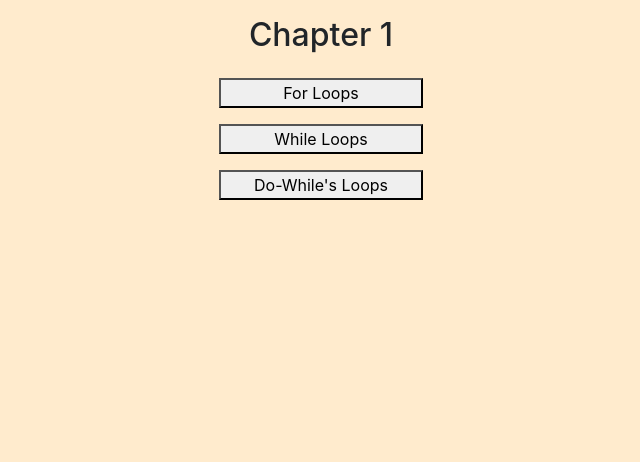
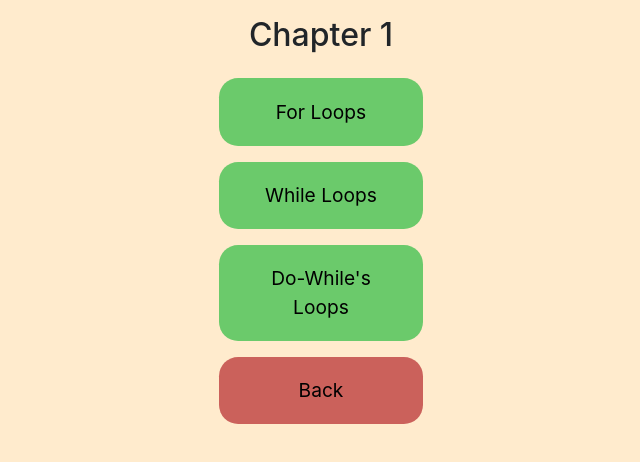
Before and after one commit to JosuaHall/codequestgame, a React (Create React App) app: page /chapter/1 in a window 1280 px wide. Shown: the top 462 px of the page, without its empty margins (319-959 px from the left). Built offline with nearby package versions, Linux system fonts and the light colour scheme.

Commit message:
added challenge navigation

```diff
--- a/src/App.js
+++ b/src/App.js
@@ -1,15 +1,20 @@
-import React, { useEffect } from "react";
-import { Routes, Route, Navigate } from "react-router-dom";
+import React from "react";
+import { Routes, Route } from "react-router-dom";
 import StartPage from "./screens/StartPage";
 import NotFoundPage from "./screens/NotFoundPage";
 import Home from "./screens/Home";
 import ChapterChallengesList from "./screens/ChapterChallengesList";
+import ChapterChallenge from "./screens/ChapterChallenge";
 
 function App() {
   return (
     <div className="App">
       <Routes>
-        <Route path="/Chapter/:id" element={<ChapterChallengesList />} />
+        <Route
+          path="/chapter/:id/challenge/:challengeId"
+          element={<ChapterChallenge />}
+        />
+        <Route path="/chapter/:id" element={<ChapterChallengesList />} />
         <Route path="/home" element={<Home />} />
         <Route path="/" element={<StartPage />} />
         <Route path="" element={<StartPage />} />
--- /dev/null
+++ b/src/components/chapterChallanges/ChallengeButton.jsx
@@ -0,0 +1,14 @@
+import React from "react";
+import { Link, useLocation } from "react-router-dom";
+
+const ChallengeButton = ({ label, id }) => {
+  const { pathname } = useLocation();
+
+  return (
+    <Link to={`${pathname}/challenge/${id}`} className="start-button">
+      {label}
+    </Link>
+  );
+};
+
+export default ChallengeButton;
--- /dev/null
+++ b/src/components/common/BackButton.jsx
@@ -0,0 +1,18 @@
+import React from "react";
+import { useNavigate } from "react-router-dom";
+
+const BackButton = () => {
+  const navigate = useNavigate();
+
+  const handleClick = () => {
+    navigate(-1); // This will navigate back one step in the history
+  };
+
+  return (
+    <button className="back-button" onClick={handleClick}>
+      Back
+    </button>
+  );
+};
+
+export default BackButton;
--- a/src/components/startPage/ChapterMenu.jsx
+++ b/src/components/startPage/ChapterMenu.jsx
@@ -1,5 +1,5 @@
 import React from "react";
-import CapterButton from "./ChapterButton";
+import ChapterButton from "./ChapterButton";
 
 const chapters = [
   { label: "Chapter", number: 1 },
@@ -21,8 +21,12 @@ const ChapterMenu = () => {
     <div className="chapter-menu-container">
       {chapters.map((item) => {
         return (
-          <div key={item.number}>
-            <CapterButton label={item.label} number={item.number} />
+          <div>
+            <ChapterButton
+              key={item.number}
+              label={item.label}
+              number={item.number}
+            />
           </div>
         );
       })}
--- a/src/index.css
+++ b/src/index.css
@@ -30,10 +30,17 @@ code {
 }
 
 .back-button{
-  background-color: rgb(63, 78, 164);
+  background-color: rgb(203, 97, 91);
   font-size: larger;
   padding: 1em 2em;
   text-decoration: none;
+  border-radius: 1em;
+  border: none;
+}
+
+.start-button:hover,
+.back-button:hover {
+  transform: scale(1.02);
 }
 
 
--- /dev/null
+++ b/src/screens/ChapterChallenge.jsx
@@ -0,0 +1,15 @@
+import React from "react";
+import { useParams } from "react-router-dom";
+import BackButton from "../components/common/BackButton";
+
+const ChapterChallenge = () => {
+  const { challengeId } = useParams();
+  return (
+    <div>
+      <h2>{`Chapter Challenge ${challengeId}`}</h2>
+      <BackButton />
+    </div>
+  );
+};
+
+export default ChapterChallenge;
--- a/src/screens/ChapterChallengesList.jsx
+++ b/src/screens/ChapterChallengesList.jsx
@@ -1,20 +1,25 @@
 import React from "react";
 import { useParams } from "react-router-dom";
+import ChallengeButton from "../components/chapterChallanges/ChallengeButton";
+import BackButton from "./../components/common/BackButton";
 
 const challanges = [
   {
+    _id: "asdasdasd",
     name: "For Loops",
     description:
       "Lorem ipsum dolor sit amet consectetur adipisicing elit. Ut facilis voluptatum, quisquam, amet quo velit, eligendi consequatur sequi inventore aperiam ad quis. Reiciendis in, qui alias quis aliquam pariatur maiores?",
     solution_code: [{ line: 1, code: "public void" }],
   },
   {
+    _id: "asdasdasdsad",
     name: "While Loops",
     description:
       "Lorem ipsum dolor sit amet consectetur adipisicing elit. Ut facilis voluptatum, quisquam, amet quo velit, eligendi consequatur sequi inventore aperiam ad quis. Reiciendis in, qui alias quis aliquam pariatur maiores?",
     solution_code: [{ line: 1, code: "{" }],
   },
   {
+    _id: "asdasdasdasfagag",
     name: "Do-While's Loops",
     description:
       "Lorem ipsum dolor sit amet consectetur adipisicing elit. Ut facilis voluptatum, quisquam, amet quo velit, eligendi consequatur sequi inventore aperiam ad quis. Reiciendis in, qui alias quis aliquam pariatur maiores?",
@@ -28,9 +33,10 @@ const ChapterChallengesList = () => {
   return (
     <div className="chapter-challanges-list-container">
       <h2>{`Chapter ${id}`}</h2>
-      {challanges.map((item) => (
-        <button>{item.name}</button>
+      {challanges.map((item, index) => (
+        <ChallengeButton key={item._id} label={item.name} id={index + 1} />
       ))}
+      <BackButton />
     </div>
   );
 };
```
